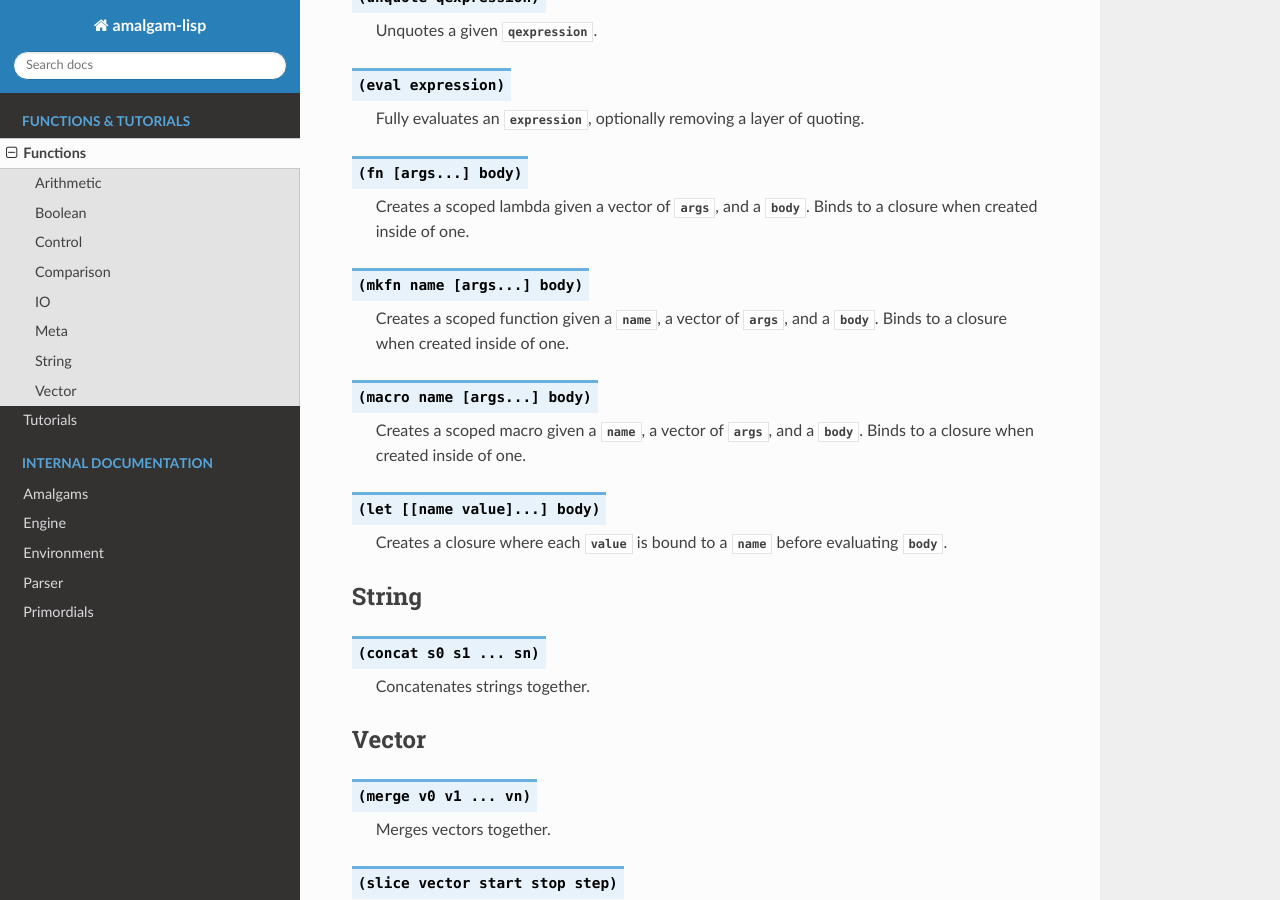
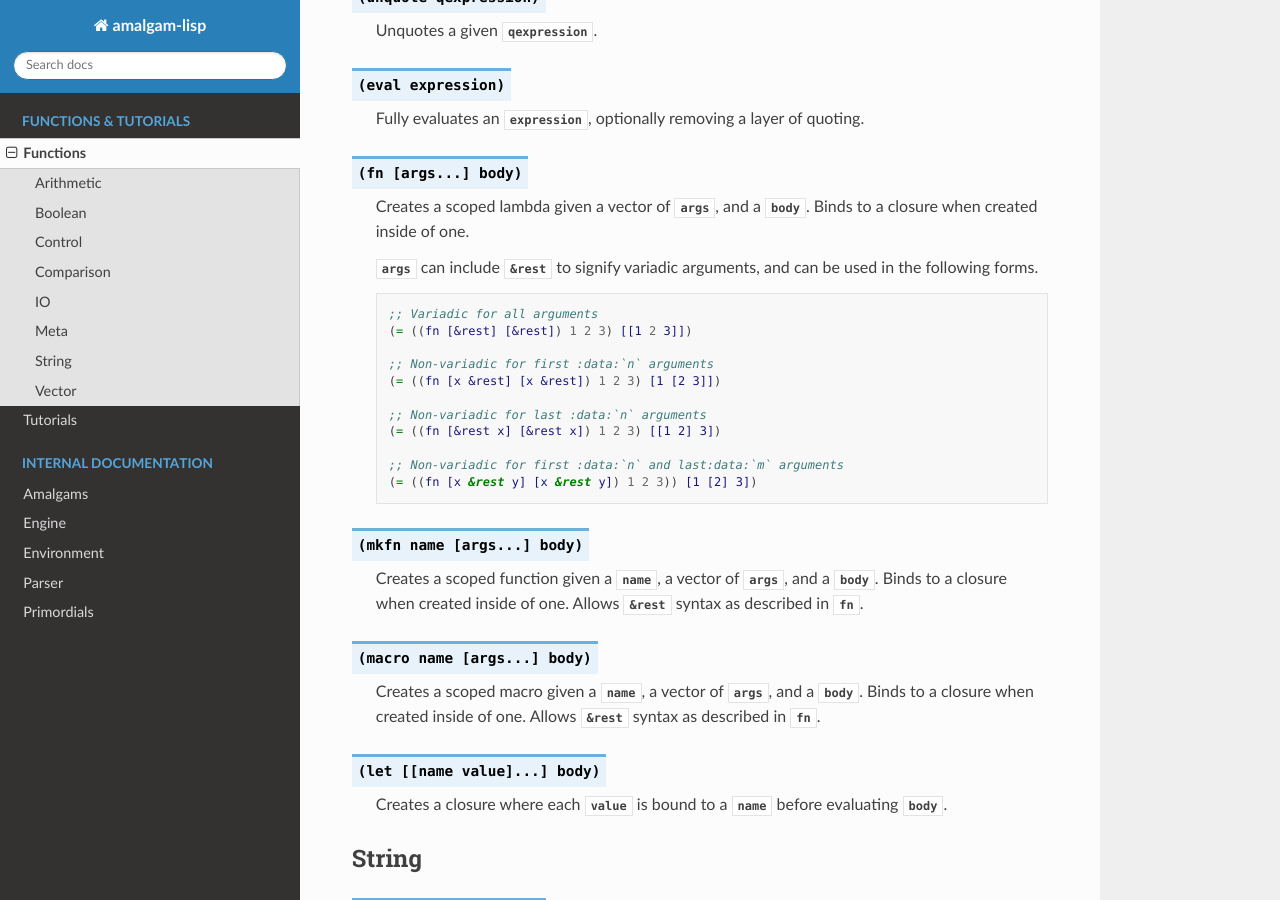
Before and after one commit to purefunctor/amalgam-lisp, a Sphinx documentation site: the page built from docs/functions.rst, in a window 1280 px wide and 900 px high, scrolled down 2958 px. Built offline with Sphinx 7.4.7 and the Read the Docs theme 2.0.0, drawn with Linux system fonts in a browser that asks for light colours.

Commit message:
Update documentation for fn, mkfn, and macro

```diff
--- a/docs/functions.rst
+++ b/docs/functions.rst
@@ -147,17 +147,34 @@ Meta
    Creates a scoped lambda given a vector of :data:`args`, and a
    :data:`body`. Binds to a closure when created inside of one.
 
+   :data:`args` can include :data:`&rest` to signify variadic
+   arguments, and can be used in the following forms.
+
+   .. code-block:: lisp
+
+         ;; Variadic for all arguments
+         (= ((fn [&rest] [&rest]) 1 2 3) [[1 2 3]])
+
+         ;; Non-variadic for first :data:`n` arguments
+         (= ((fn [x &rest] [x &rest]) 1 2 3) [1 [2 3]])
+
+         ;; Non-variadic for last :data:`n` arguments
+         (= ((fn [&rest x] [&rest x]) 1 2 3) [[1 2] 3])
+
+         ;; Non-variadic for first :data:`n` and last:data:`m` arguments
+         (= ((fn [x &rest y] [x &rest y]) 1 2 3)) [1 [2] 3])
+
 .. function:: (mkfn name [args...] body)
 
    Creates a scoped function given a :data:`name`, a vector of
    :data:`args`, and a :data:`body`. Binds to a closure when created
-   inside of one.
+   inside of one. Allows :data:`&rest` syntax as described in :data:`fn`.
 
 .. function:: (macro name [args...] body)
 
    Creates a scoped macro given a :data:`name`, a vector of
    :data:`args`, and a :data:`body`. Binds to a closure when created
-   inside of one.
+   inside of one. Allows :data:`&rest` syntax as described in :data:`fn`.
 
 .. function:: (let [[name value]...] body)
 
```
